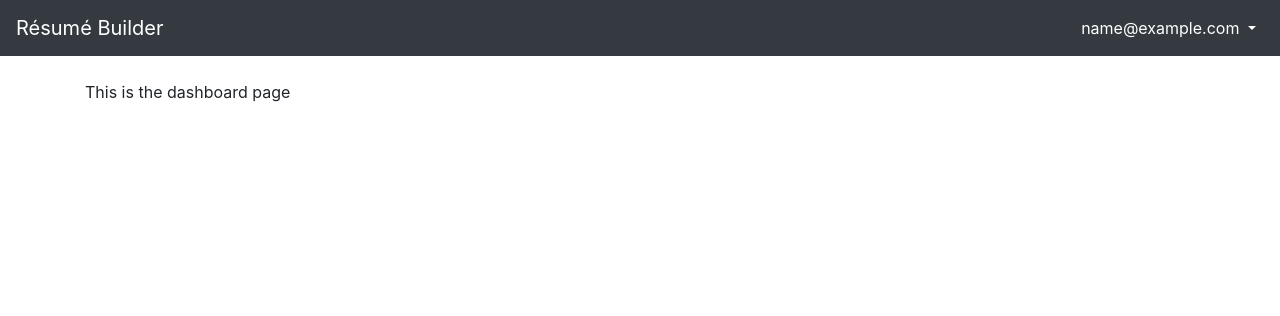
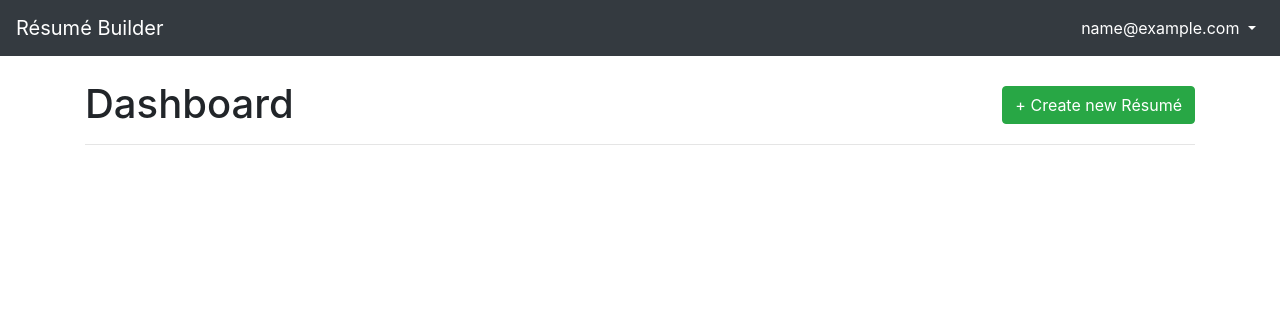
Before and after one commit to pongloongyeat/resume-builder, a Django app: page /resume/dashboard in a window 1280 px wide. Shown: the top 316 px of the page. Run offline with Django 3.2, Linux system fonts and the light colour scheme; the visitor is signed in with stand-in values (Sample User, id 1).

Commit message:
Add resume dashboard

```diff
--- a/app/settings.py
+++ b/app/settings.py
@@ -124,6 +124,9 @@ USE_TZ = True
 # https://docs.djangoproject.com/en/3.1/howto/static-files/
 
 STATIC_URL = '/static/'
+STATICFILES_DIRS = (
+    os.path.join(BASE_DIR, 'static'),
+)
 
 CRISPY_TEMPLATE_PACK = 'bootstrap4'
 
--- /dev/null
+++ b/static/css/dashboard.css
@@ -0,0 +1,9 @@
+.dashboard-title h1 {
+    margin: 0;
+    display: inline-block;
+}
+
+.dashboard-title a {
+    float: right;
+    margin-top: 6px;
+}
--- a/templates/base.html
+++ b/templates/base.html
@@ -1,3 +1,4 @@
+{% load static %}
 <!DOCTYPE html>
 <html lang="en">
   <head>
@@ -7,6 +8,8 @@
 
     <!-- Bootstrap CSS -->
     <link rel="stylesheet" href="https://cdn.jsdelivr.net/npm/bootstrap@4.5.3/dist/css/bootstrap.min.css" integrity="sha384-TX8t27EcRE3e/ihU7zmQxVncDAy5uIKz4rEkgIXeMed4M0jlfIDPvg6uqKI2xXr2" crossorigin="anonymous">
+
+    {% block headers %}{% endblock headers %}
 
     <title>{% block title %}{% endblock title %}</title>
   </head>
--- a/templates/resume/dashboard.html
+++ b/templates/resume/dashboard.html
@@ -1,7 +1,21 @@
 {% extends 'base.html' %}
+
+{% load static %}
+
+{% block headers %}
+<link rel="stylesheet" type="text/css" href="{% static 'css/dashboard.css' %}">
+{% endblock headers %}
 
 {% block title %}Dashboard{% endblock title %}
 
 {% block content %}
-This is the dashboard page
+<div class="dashboard-title">
+    <h1>Dashboard</h1>
+    <a class="btn btn-success right-align" href="create">+ Create new Résumé</a>
+</div>
+
+<hr/>
+
+<!-- TODO: List of Résumés go here -->
+
 {% endblock content %}
```
